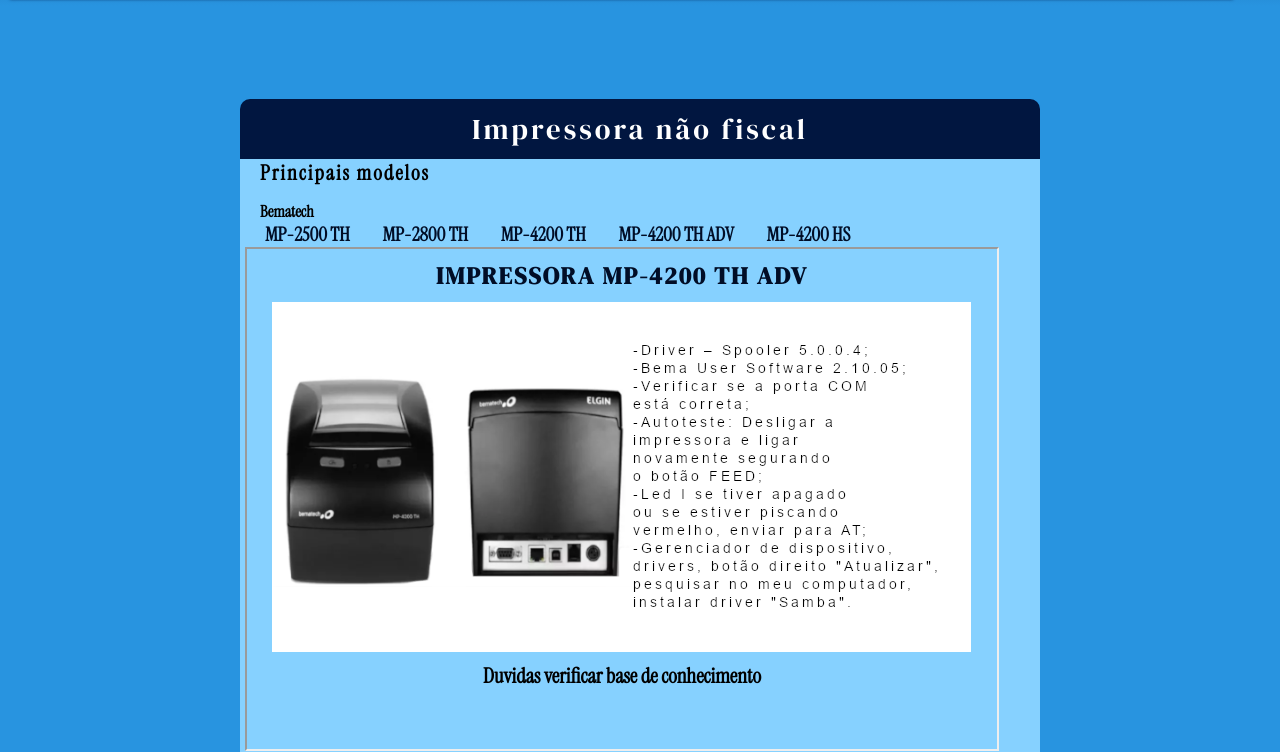
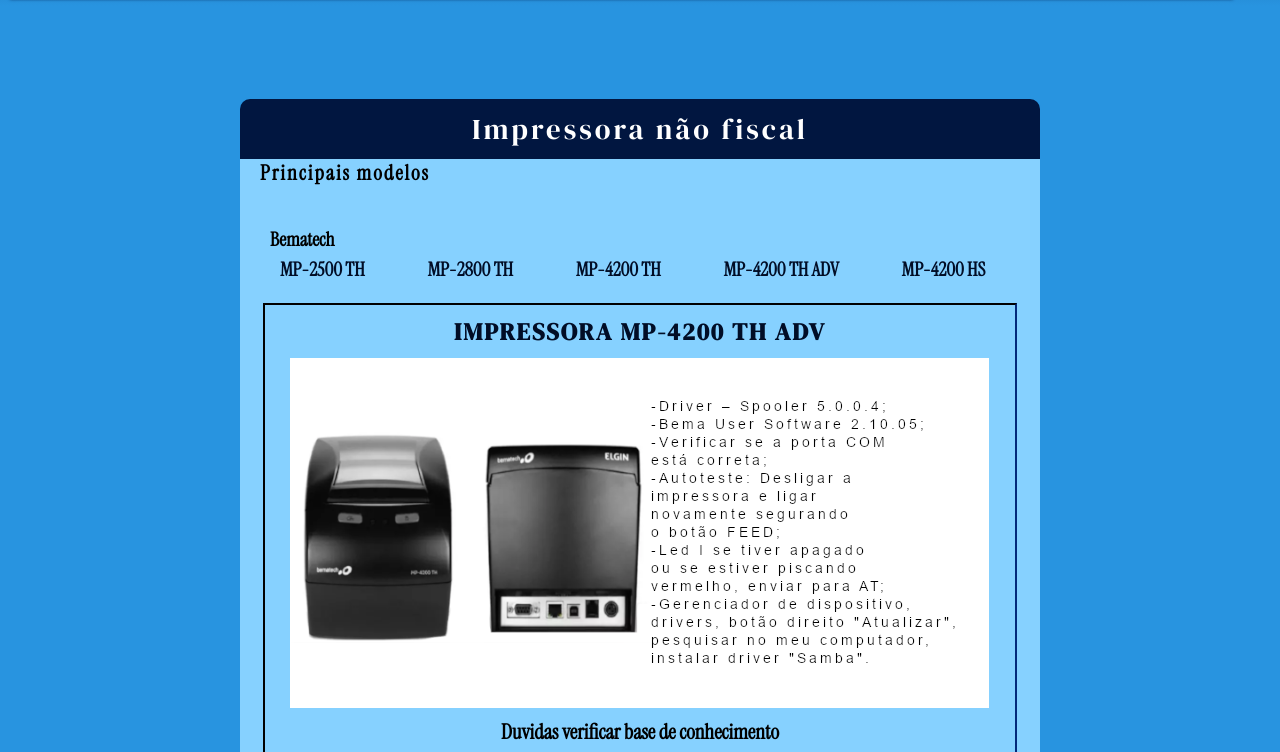
Before and after one commit to leandro-r-carvalho/Elgin, a plain HTML site: page index.html in a window 1280 px wide. Shown: the part 200-952 px from the top of the page. Drawn offline with Linux system fonts and the light colour scheme.

Commit message:
Ajustes nos paragrafos proximos ao frame

```diff
--- a/Estilos/style.css
+++ b/Estilos/style.css
@@ -125,6 +125,13 @@ section > h3 {
     font-size: 1.3em;
 }
 
+p.titulo {
+    padding: 5px;
+    margin-left: 20px;
+    font-size: 1.2em;
+    font-weight: bold;
+}
+
 section > p {
     padding: 5px 20px;
     background-color: var(--cor0);
@@ -141,16 +148,16 @@ section > ul{
 
 section > ul li{
     display: inline;
-    padding: 5px;
+    padding: 20px;
     margin-left: 10px;
     font-weight: bold;
 }
 
 section > ul li a {
     color: var(--cor4);
-    padding: 5px;
     text-decoration: none;
     font-size: 1.2em;
+    padding: 5px;
 }
 
 section > ul li a:hover {
@@ -164,6 +171,12 @@ section > p.final {
     text-align: center;
     border-bottom-left-radius: 10px;
     border-bottom-right-radius: 10px;
+}
+
+iframe {
+    border-color: #010D26;
+    display: block;
+    margin: auto;
 }
 
 footer {
--- a/index.html
+++ b/index.html
@@ -40,7 +40,7 @@
             <h3>Principais modelos</h3>
             <p>
                 <ul>
-                    <li><strong>Bematech</strong>
+                    <li><p class="titulo">Bematech</p>
                         <div class="sub-menu-imp-bema">
                             <ul>
                                 <li><a href="sub-pages-Elgin/impressoras/mp2500.html" target="screen-bema">MP-2500 TH</a></li>
@@ -50,6 +50,7 @@
                                 <li><a href="sub-pages-Elgin/impressoras/mp4200adv.html" target="screen-bema">MP-4200 HS</a></li>
                             </ul>
                         </div>
+                        <br>
                         <div id="img-bema">
                             <iframe src="sub-pages-Elgin/impressoras/mp4200adv.html" name="screen-bema" id= "screen-bema" width="750" height="500">
                                 Seu navegador não é compativel...
@@ -57,13 +58,14 @@
                         </div>
                     </li>
                     <br>
-                    <li><strong>Elgin</strong>
+                    <li><p class="titulo">Elgin</p>
                         <div class="sub-menu-imp-elgin">
                             <ul>
                                 <li><a href="sub-pages-Elgin/impressoras/i8.html" target="screen-elgin">I8 - I8 FULL</a></li>
                                 <li><a href="sub-pages-Elgin/impressoras/i9.html" target="screen-elgin">I9 - I9 FULL</a></li>
                             </ul>
                         </div>
+                        <br>
                         <div class="img-elgin">
                             <iframe src="sub-pages-Elgin/impressoras/i8.html" name="screen-elgin" id= "screen-elgin" width="750" height="520">
                                 Seu navegador não é compativel...
```
